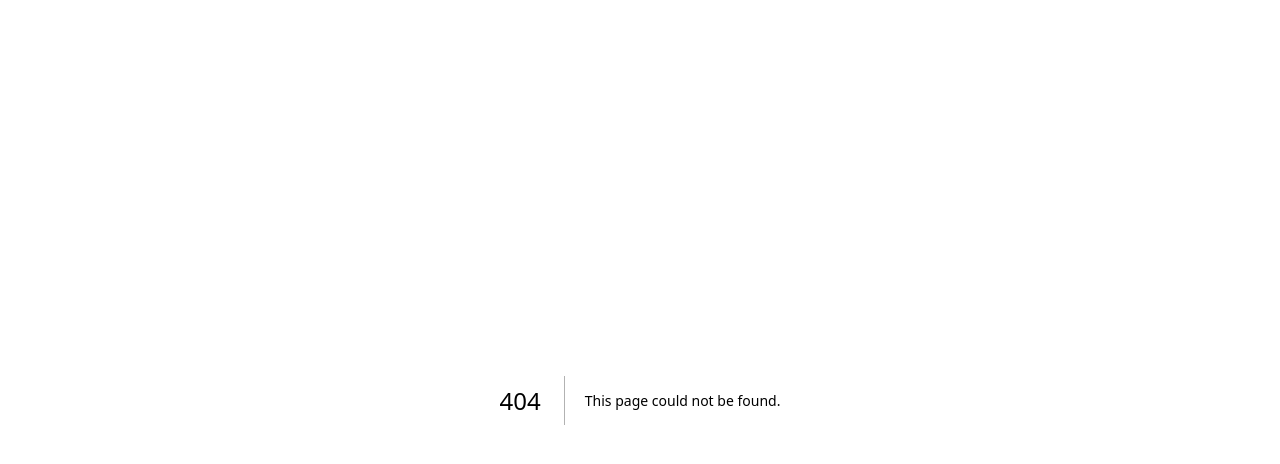
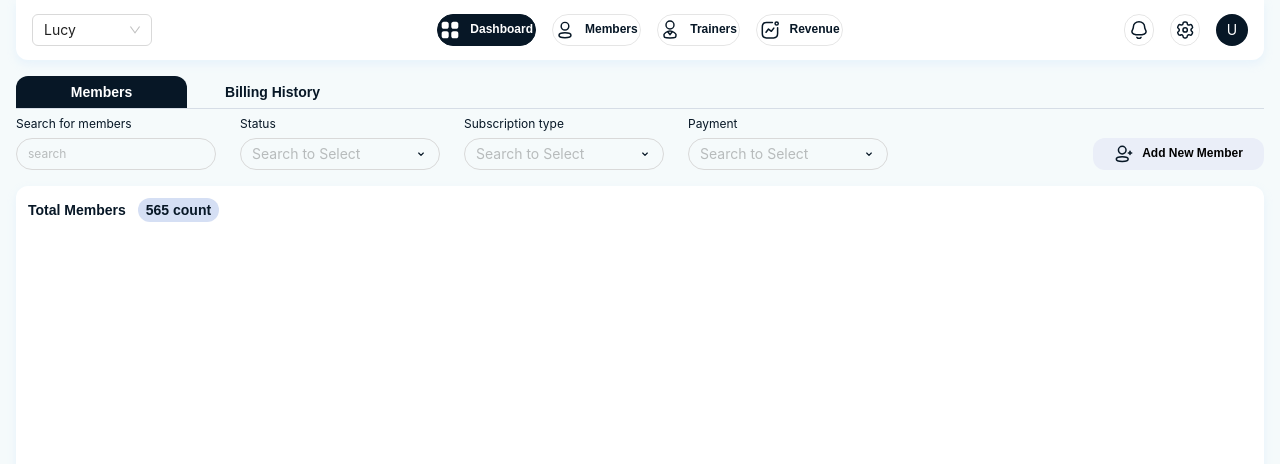
Before and after one commit to Mohak-Tripathi/gym-management-saas-frontend, a Next.js app: page /management/members/members in a window 1280 px wide. Before the commit this address had no page. Shown: the top 464 px of the page. Built offline with nearby package versions, Linux system fonts and the light colour scheme.

Commit message:
feat(ui):  Members Layout (#6)
this commit Introduces  Members Layout

Authored-by: Avinash Sah <avinashsah995>

```diff
--- /dev/null
+++ b/src/allPages/members/Memebers.tsx
@@ -0,0 +1,92 @@
+import FormSelect from '@/components/formComponents/FormSelect'
+import { Input, Select, Table } from 'antd'
+import Image from 'next/image'
+import React from 'react'
+import Title from 'antd/es/typography/Title';
+import FormInputSearch from '@/components/formComponents/FormInputSearch';
+
+const selectOptions = [
+  {
+    value: '1',
+    label: 'Not Identified',
+  },
+  {
+    value: '2',
+    label: 'Closed',
+  },
+]
+
+const Memebers = () => {
+  return (
+    <main className='w-full h-full flex flex-col gap-4'>
+      {/* filters */}
+      <div className='w-full flex justify-between items-end gap-4'>
+        {/* inputs */}
+        <div className='flex gap-6'>
+          <div className='flex flex-col gap-1.5'>
+            <Title className="!text-[#071726] !text-[12px] !font-normal !mb-0">
+              Search for members
+            </Title>
+            <Input
+              rootClassName='customSearch'
+              placeholder="search"
+              className='!w-[200px] !h-8 !rounded-2xl !bg-transparent !text-[12px] !text-[#071726] f!ont-[400] cursor-pointer'
+            />
+          </div>
+
+          <FormSelect
+            label='Status'
+            name='status'
+            options={selectOptions}
+          />
+
+          <FormSelect
+            label='Subscription type'
+            name='subscriptionType'
+            options={selectOptions}
+          />
+
+          <FormSelect
+            label='Payment'
+            name='payment'
+            options={selectOptions}
+          />
+        </div>
+
+        {/* add member btn */}
+        <button className='w-[171px] h-[32px] rounded-xl bg-[#EAEEF8] border-none !text-[12px] text-[#071726] font-[600] cursor-pointer flex justify-center items-center gap-2'>
+          <Image
+            src={`/images/addNewMember.svg`}
+            height={20}
+            width={20}
+            alt={`calender`}
+          />
+          Add New Member
+        </button>
+      </div>
+
+      {/* table */}
+      <div className='w-full bg-white rounded-xl flex flex-col flex-1 items-start p-3'
+        style={{
+          boxShadow: '0px 4px 8px rgba(193, 224, 255, 0.25)'
+        }}
+      >
+        <div className='flex flex-col w-full'>
+          <div className='flex gap-3 items-center !font-[600] text-[14px] text-[#071726]'>
+            <p className='!m-0  '>
+            Total Members
+            </p>
+            <p className='!m-0 px-2 py-1 rounded-full bg-[#D5DFF4] '>
+              565 count
+            </p>
+          </div>
+
+          {/* <Table<DataType> columns={columns} dataSource={data} /> */}
+        </div>
+
+      </div>
+    </main>
+  )
+}
+
+export default Memebers
--- /dev/null
+++ b/src/allPages/members/index.tsx
@@ -0,0 +1,2 @@
+import Memebers from "./Memebers";
+export default Memebers;
--- a/src/app/globals.css
+++ b/src/app/globals.css
@@ -24,6 +24,27 @@ body {
   background-color: #F5FAFB;
 }
 
+/* dropdown custum css  */
+.customSelect .ant-select-selector {
+  background: none !important;
+  border-radius: 66px !important;
+  outline: none !important;
+}
+
+.customSelect .ant-select-selector .ant-select-selection-wrap .ant-select-selection-search input,
+.customSelect .ant-select-selector .ant-select-selection-wrap .ant-select-selection-item {
+  font-size: 12px !important;
+}
+
+/* your css file or inside globals */
+.customSelect.ant-select-focused,
+.customSelect.ant-select-selector:focus,
+.customSelect.ant-select-selector:active {
+  border: none !important;
+  box-shadow: none !important;
+  outline: none !important;
+}
+
 .customizedFormStyling .ant-form-item{
   margin-bottom: 0 !important;
 
--- a/src/app/management/members/layout.tsx
+++ b/src/app/management/members/layout.tsx
@@ -1,11 +1,16 @@
+'use client'
+import Tabs from '@/components/Tabs';
 import React from 'react'
 
-const layout = () => {
+export default function RootLayout({
+  children,
+}: {
+  children: React.ReactNode;
+}) {
   return (
-    <div>
-      memberslayout
-    </div>
+    <main className="w-full flex flex-col gap-2 flex-1">
+      <Tabs />
+      {children}
+    </main>
   )
 }
-
-export default layout
--- /dev/null
+++ b/src/app/management/members/members/page.tsx
@@ -0,0 +1,2 @@
+import Memebers from "@/allPages/members";
+export default Memebers;
--- a/src/components/Header.tsx
+++ b/src/components/Header.tsx
@@ -12,7 +12,7 @@ const managemnet = [
   },
   {
     'title': 'Members',
-    'src': '/management/members',
+    'src': '/management/members/members',
     'activeIcon': '/images/iconly/bold/profile.svg',
     'inactiveIcon': '/images/iconly/light/profile.svg'
   },
@@ -47,10 +47,10 @@ const moreMenu = [
 
 const Header = () => {
 
-  const [pills, setPills] = useState('Dashboard');
+  const [pill, setPill] = useState('Dashboard');
 
   const handlePillClick = (pillName: string) => {
-    setPills(pillName);
+    setPill(pillName);
   }
 
   const handleChange = (value: string) => {
@@ -66,6 +66,7 @@ const Header = () => {
       {/* branhc dropdown */}
       <div className='w-1/3'>
         <Select
+          aria-label="Select Branch"
           defaultValue="lucy"
           style={{ width: 120 }}
           onChange={handleChange}
@@ -78,53 +79,53 @@ const Header = () => {
         />
       </div>
 
-      {/* navigation pills */}
-      <div className='w-1/3'>
+      {/* navigation pill */}
+      <nav className='w-1/3'>
         <ul className='!m-0 flex gap-4'>
           {managemnet.map((record, index) => {
             return (
-              <Link href={record.src} key={index} >
               <li
                 key={index}
-                className={`w-auto h-[32px] px-3 rounded-[66px] border-[1px] border-solid ${pills === record.title ? 'border-[#071726] bg-[#071726] text-white' : 'border-[#0000001A] bg-transparent text-[#071726]'} flex gap-2.5 items-center justify-center cursor-pointer transition-all duration-200`}
+                className={`w-auto h-[32px] px-3 rounded-[66px] border-[1px] border-solid ${pill === record.title ? 'border-[#071726] bg-[#071726] text-white' : 'border-[#0000001A] bg-transparent text-[#071726]'} flex gap-2.5 items-center justify-center cursor-pointer transition-all duration-200`}
                 onClick={() => handlePillClick(record.title)}
               >
+                <Link href={record.src} className='flex gap-2.5 items-center justify-center' >
                   <Image
-                  src={pills === record.title ? record.activeIcon : record.inactiveIcon}
+                    src={pill === record.title ? record.activeIcon : record.inactiveIcon}
                     height={20}
                     width={20}
                     alt={record.title}
                   />
                   <p className='text-[12px] font-[600] !m-0 '>{record.title}</p>
+                </Link>
               </li>
-              </Link>
             )
           })}
         </ul>
-      </div>
+      </nav>
 
       {/* notification, setting, avatar */}
-      <div className='w-1/3 flex justify-end'>
+      <nav className='w-1/3 flex justify-end'>
         <ul className='!m-0 flex gap-4'>
           {moreMenu.map((record, index) => {
             return (
-              <Link href={record.src} key={index}>
               <li
                 key={index}
-                  className={`w-auto h-[32px] rounded-[66px] border-[1px] border-solid ${pills === record.title ? 'px-3 border-[#071726] bg-[#071726] text-white' : 'px-1 border-[#0000001A] bg-transparent text-[#071726]'} flex gap-2.5 items-center justify-center cursor-pointer transition-all duration-200`}
+                className={`w-auto h-[32px] rounded-[66px] border-[1px] border-solid ${pill === record.title ? 'px-3 border-[#071726] bg-[#071726] text-white' : 'px-1 border-[#0000001A] bg-transparent text-[#071726]'} flex gap-2.5 items-center justify-center cursor-pointer transition-all duration-200`}
                 onClick={() => handlePillClick(record.title)}
               >
+                <Link href={record.src} className='flex gap-2.5 items-center justify-center'>
                   <Image
-                    src={pills === record.title ? record.activeIcon : record.inactiveIcon}
+                    src={pill === record.title ? record.activeIcon : record.inactiveIcon}
                     height={20}
                     width={20}
                     alt={record.title}
                   />
-                  {pills === record.title && (
+                  {pill === record.title && (
                     <p className='text-[12px] font-[600] !m-0 '>{record.title}</p>
                   )}
+                </Link>
               </li>
-              </Link>
             )
           })}
           <li>
@@ -133,7 +134,7 @@ const Header = () => {
             </Avatar>
           </li>
         </ul>
-      </div>
+      </nav>
     </header>
   )
 }
--- /dev/null
+++ b/src/components/Tabs.tsx
@@ -0,0 +1,51 @@
+import React, { useState } from 'react'
+
+const tabs = [
+    {
+        'title': 'Members',
+        'src': '/management/members/members'
+    },
+    {
+        'title': 'Billing History',
+        'src': '/management/members/billing-history'
+    },
+]
+
+const Tabs = () => {
+    const [tab, settab] = useState('Members');
+
+    const handleTabClick = (tabName: string) => {
+        settab(tabName);
+    }
+
+    const activeIndex = tabs.findIndex(item => item.title === tab)
+
+    return (
+        <div className="relative w-auto">
+            <ul className="!m-0 border-b border-[#D6DDE6] flex relative">
+                {/* Sliding background */}
+                <div
+                    className="absolute top-0 h-8 rounded-t-xl bg-[#071726] transition-all duration-300"
+                    style={{
+                        width: '171px',
+                        left: `${activeIndex * 171}px`
+                    }}
+                ></div>
+
+                {/* Tabs */}
+                {tabs.map((item, index) => (
+                    <li
+                        key={index}
+                        className={`w-[171px] h-8 rounded-t-xl text-[14px] font-bold flex items-center justify-center cursor-pointer z-10 transition-all duration-200 ${tab === item.title ? 'text-white' : 'text-[#071726]'
+                            }`}
+                        onClick={() => handleTabClick(item.title)}
+                    >
+                        {item.title}
+                    </li>
+                ))}
+            </ul>
+        </div>
+    )
+}
+
+export default Tabs
--- /dev/null
+++ b/src/components/formComponents/FormInputSearch.tsx
@@ -0,0 +1,46 @@
+import React, { useState } from 'react';
+import { Input, Button } from 'antd';
+import { SearchOutlined } from '@ant-design/icons';
+import Image from 'next/image';
+
+interface CustomSearchProps {
+  placeholder?: string;
+  onSearch?: (value: string) => void;
+  disable?: boolean;
+  customClass?: string;
+  searchInput?: string;
+  setSearchInput?: (value: string) => void;
+}
+
+const FormInputSearch: React.FC<CustomSearchProps> = ({
+  placeholder = 'Search...',
+  onSearch,
+  disable = false,
+  customClass,
+  searchInput,
+  setSearchInput
+}) => {
+
+  const handleSearch = (e: React.ChangeEvent<HTMLInputElement>) => {
+    const searchedValue = e.target.value;
+
+    if (setSearchInput) {
+      setSearchInput(searchedValue);
+    }
+  };
+
+  return (
+    <div className={`flex items-end w-full relative ${customClass}`}>
+      <Input
+        id="custom-search-input"
+        placeholder={placeholder}
+        disabled={disable}
+        onChange={handleSearch}
+        value={searchInput}
+        className="!h-[40px] !px-3 !py-1.5 !rounded-lg !border !border-[#D5D8D8] !bg-[#FFF] !shadow-[0px_1px_2px_0px_rgba(184,200,224,0.22)] box-border !text-[#032F35] !font-sans !text-[16px] !font-medium !leading-6 !w-full"
+      />
+    </div>
+  );
+};
+
+export default FormInputSearch;
--- /dev/null
+++ b/src/components/formComponents/FormSelect.tsx
@@ -0,0 +1,68 @@
+import React from 'react';
+import { Form, Select, Tooltip } from 'antd';
+import Title from 'antd/es/typography/Title';
+import Image from 'next/image';
+import { Rule } from 'antd/es/form';
+
+const { Option } = Select;
+
+interface FormSelectProps {
+    label: string;
+    name: string;
+    customClass?: string;
+    required?: boolean;
+    placeholder?: string;
+    disable?: boolean;
+    options?: { label: string; value: string | number; img?: string }[];
+    initialValue?: string | number;
+    onChange?: (value: string | number) => void;
+    value?: any;
+    toolTip?: string
+    dropDownMode?: 'multiple' | 'tags' | undefined;
+    inputRules?: Rule[]
+}
+
+const FormSelect: React.FC<FormSelectProps> = ({
+    label,
+    name,
+    customClass = '',
+    required = false,
+    placeholder = 'Select',
+    disable = false,
+    options,
+    initialValue,
+    onChange,
+    value,
+    toolTip,
+    dropDownMode,
+    inputRules = []
+}) => {
+    return (
+        <div className='flex flex-col gap-1.5'>
+            <Title className="!text-[#071726] !text-[12px] !font-normal !mb-0">
+                {label}
+            </Title>
+            <Select
+                showSearch
+                style={{ width: 200 }}
+                placeholder="Search to Select"
+                options={options}
+                optionFilterProp="label"
+                rootClassName='customSelect'
+                suffixIcon={
+                    <Image
+                        loading="lazy"
+                        src="/images/dropdown.svg"
+                        width={16}
+                        height={16}
+                        className={`w-4`}
+                        alt="down Arrow"
+                    />
+                }
+                className='!w-[200px] !h-8 !rounded-2xl !border-none !text-[12px] !text-[#677171] f!ont-[400] cursor-pointer'
+            />
+        </div>
+    );
+};
+
+export default FormSelect;
--- /dev/null
+++ b/src/middleware.ts
@@ -0,0 +1,17 @@
+import { NextResponse } from 'next/server'
+import type { NextRequest } from 'next/server'
+
+export function middleware(request: NextRequest) {
+  const url = request.nextUrl
+
+  // Redirect root path to /management/dashboard
+  if (url.pathname === '/') {
+    return NextResponse.redirect(new URL('/management/dashboard', request.url))
+  }
+
+  return NextResponse.next()
+}
+
+export const config = {
+  matcher: ['/', '/management/:path*'], // Apply middleware to these routes
+}
```
Also changed, not shown: public/images/addNewMember.svg (renamed from public/images/Add New Member.svg), public/images/dropdown.svg (renamed from public/images/Dropdown.svg), src/components/ThemeToggler.tsx (renamed from src/components/ThemeToggler.jsx). Lines whose indentation alone changed are shown as unchanged.
